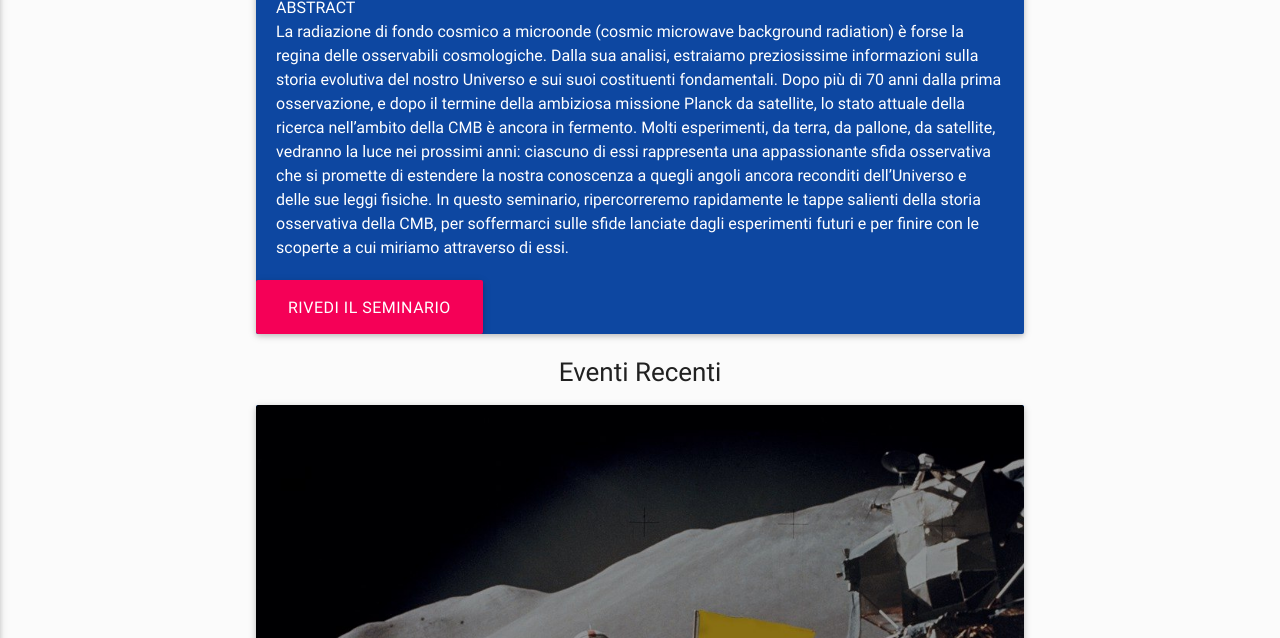
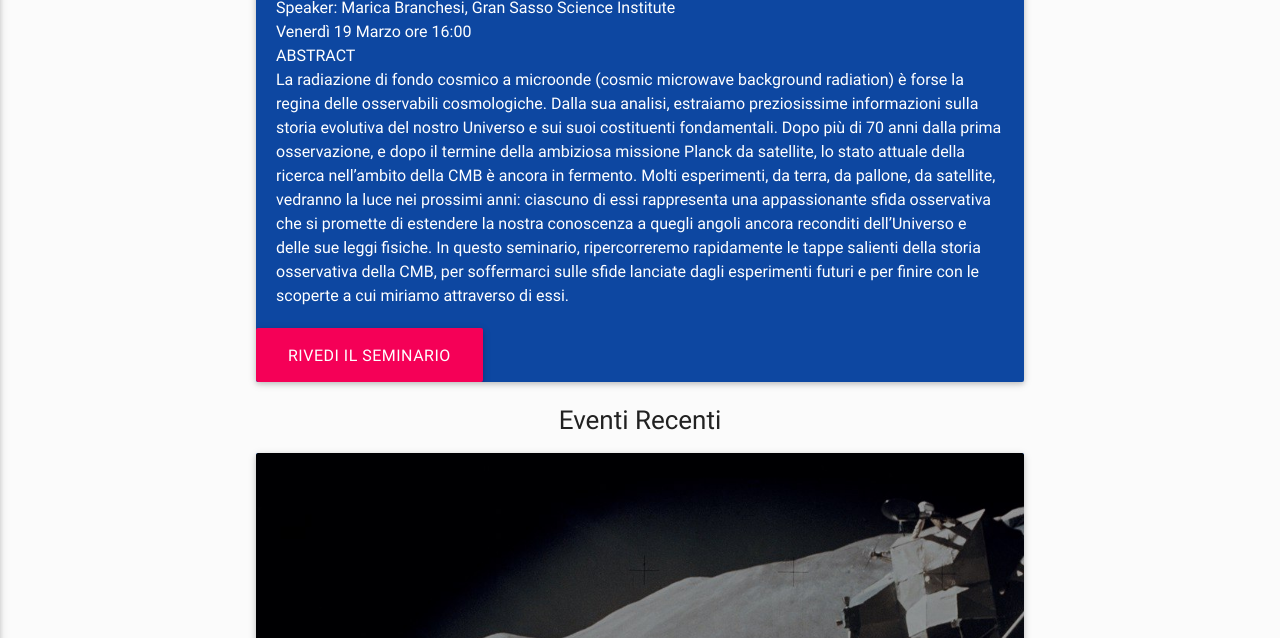
Before and after one commit to ai-sf/aisf_perugia, a Jekyll site: the page built from index.html, in a window 1280 px wide and 900 px high, scrolled down 1017 px, cut to the strip 262-900 px from the top of the window. Built offline with Jekyll 4.4.1, drawn with Linux system fonts in a browser that asks for light colours; nearby versions of some CDN libraries.

Commit message:
Update index.html

```diff
--- a/index.html
+++ b/index.html
@@ -36,6 +36,7 @@ including gravitational-wave <br> </h3>
         </span> -->
       </div>
       <div class="card-content white-text">
+        Speaker: Marica Branchesi, Gran Sasso Science Institute <br> Venerdì 19 Marzo ore 16:00 <br>
         <p> ABSTRACT <br> La radiazione di fondo cosmico a microonde (cosmic microwave background radiation) è forse la regina delle osservabili cosmologiche. Dalla sua analisi, estraiamo preziosissime informazioni sulla storia evolutiva del nostro Universo e sui suoi costituenti fondamentali. Dopo più di 70 anni dalla prima osservazione, e dopo il termine della ambiziosa missione Planck da satellite, lo stato attuale della ricerca nell’ambito della CMB è ancora in fermento. Molti esperimenti, da terra, da pallone, da satellite, vedranno la luce nei prossimi anni: ciascuno di essi rappresenta una appassionante sfida osservativa che si promette di estendere la nostra conoscenza a quegli angoli ancora reconditi dell’Universo e delle sue leggi fisiche. In questo seminario, ripercorreremo rapidamente le tappe salienti della storia osservativa della CMB, per soffermarci sulle sfide lanciate dagli esperimenti futuri e per finire con le scoperte a cui miriamo attraverso di essi.  </p>
       </div>
 
```
